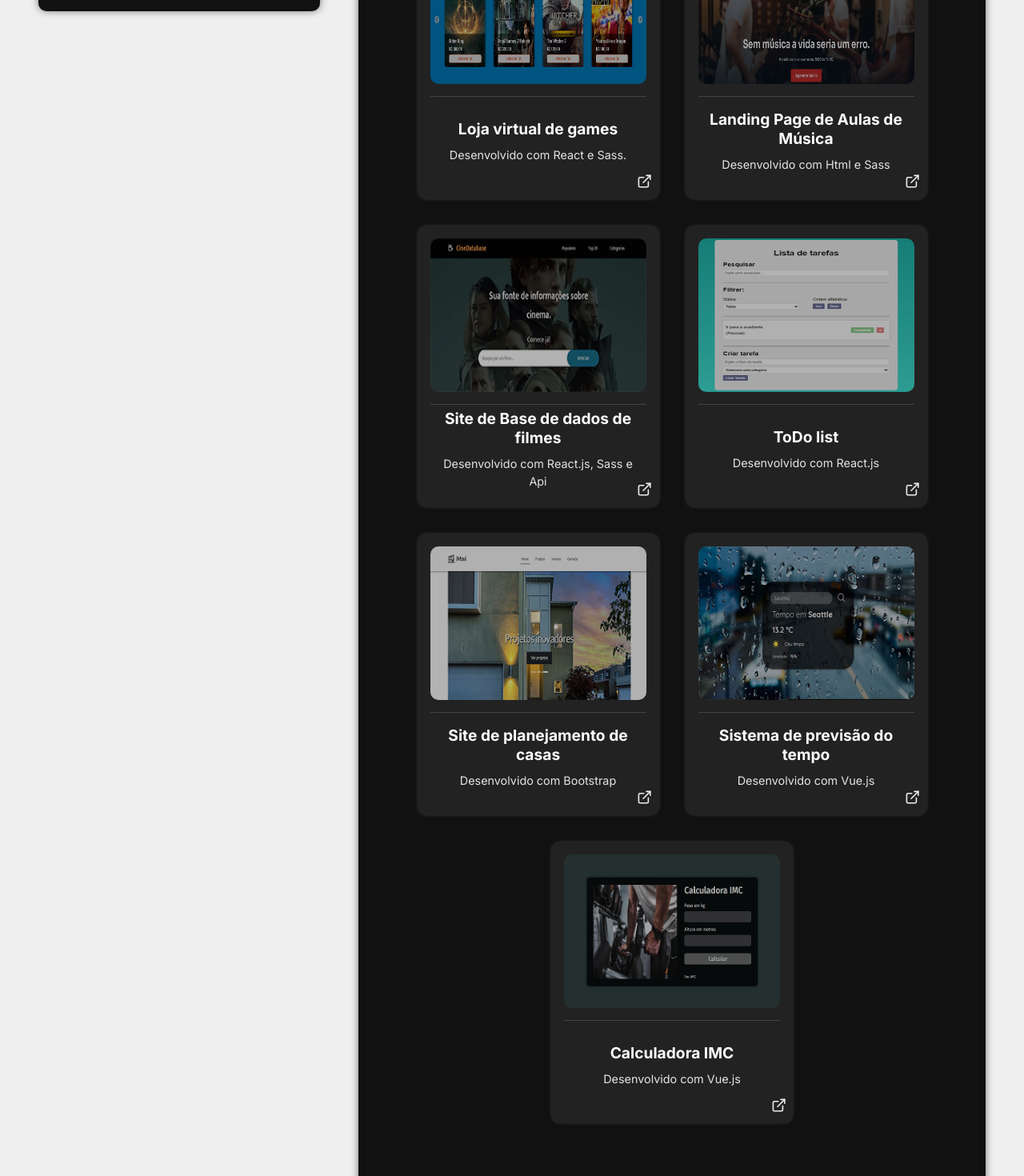
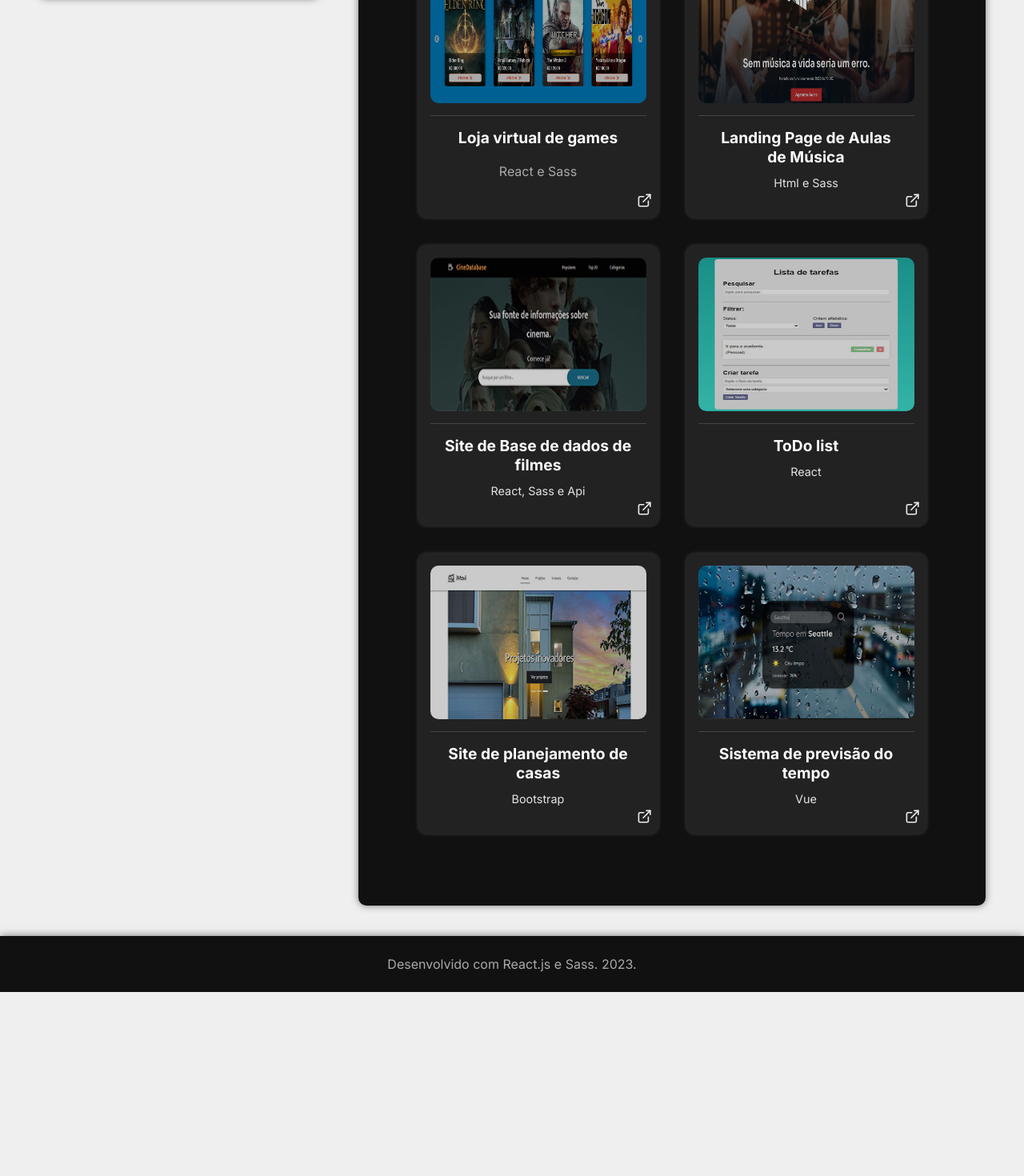
Before and after one commit to diogenesdev7/meuportfolio, a React (Vite) app: page / in a window 1280 px wide. Shown: the part 1180-2650 px from the top of the page at 80% size. After the commit the page ends 2420 px from the top, so only its background shows below. Built offline with nearby package versions, Linux system fonts and the light colour scheme.

Commit message:
att projetos

```diff
--- a/src/components/Projetos.jsx
+++ b/src/components/Projetos.jsx
@@ -1,4 +1,6 @@
-import React from 'react'
+import { DiBootstrap, DiGithub, DiCss3, DiHtml5, DiJavascript, DiPython, DiReact, DiSass } from 'react-icons/di'
+import { SiReact, SiSass, SiTailwindcss, SiTypescript  } from 'react-icons/si'
+import { BiLogoVuejs } from 'react-icons/bi'
 
 import '../styles/components/projetos.sass'
 import guitar from '../img/guitarclasses.jpg'
@@ -21,7 +23,9 @@ const Projetos = () => {
               </div>
               <div className="projetos-info-card">
               <a href="https://queststore-wheat.vercel.app" target='_blank'><h4>Loja virtual de games</h4></a>
-              <p>Desenvolvido com React e Sass.</p>
+                <div className="tec">
+                  React e Sass
+                </div>
               </div>
                 <a className='git-link' href="https://github.com/diogenesdev7/queststore">
                   <FiExternalLink />
@@ -34,7 +38,7 @@ const Projetos = () => {
             </div>
             <div className="projetos-info-card">
             <a href="https://diogenesdev7.github.io/html-css/guitar%20classes/" target='_blank'><h4>Landing Page de Aulas de Música</h4></a>
-              <p>Desenvolvido com Html e Sass</p>
+              <p>Html e Sass</p>
             </div>
               <a className='git-link' href="https://github.com/diogenesdev7/html-css/tree/main/guitar%20classes" target="_blank">
                 <FiExternalLink />
@@ -46,7 +50,7 @@ const Projetos = () => {
             </div>
             <div className="projetos-info-card">
             <a href="https://cinedatabase.vercel.app/" target='_blank'><h4>Site de Base de dados de filmes</h4></a>
-              <p>Desenvolvido com React.js, Sass e Api</p>
+              <p>React, Sass e Api</p>
             </div>
               <a className='git-link' href="https://github.com/diogenesdev7/cinedatabase" target="_blank">
                 <FiExternalLink />
@@ -58,7 +62,7 @@ const Projetos = () => {
             </div>
             <div className="projetos-info-card">
             <a href="https://diogenesdev7.github.io/todolist_react/" target='_blank'><h4>ToDo list</h4></a>
-              <p>Desenvolvido com React.js</p>
+              <p>React</p>
             </div>
               <a className='git-link' href="https://github.com/diogenesdev7/todolist_react" target="_blank">
                 <FiExternalLink />
@@ -70,7 +74,7 @@ const Projetos = () => {
             </div>
             <div className="projetos-info-card">
             <a href="https://diogenesdev7.github.io/html-css/casas_planejadas/" target='_blank'><h4>Site de planejamento de casas</h4></a>
-              <p>Desenvolvido com Bootstrap</p>
+              <p>Bootstrap</p>
             </div>
               <a className='git-link' href="https://github.com/diogenesdev7/html-css/tree/main/casas_planejadas" target="_blank">
                 <FiExternalLink />
@@ -82,21 +86,9 @@ const Projetos = () => {
             </div>
             <div className="projetos-info-card">
             <a href="https://diogenesdev7.github.io/previsao-do-tempo/" target='_blank'><h4>Sistema de previsão do tempo </h4></a>
-              <p>Desenvolvido com Vue.js</p>
+              <p>Vue</p>
             </div>
               <a className='git-link' href="https://github.com/diogenesdev7/previsao-do-tempo" target="_blank">
-                <FiExternalLink />
-              </a>
-          </div>
-          <div className="projetos-card">
-            <div className="projetos-card-image">
-            <a href="https://diogenesdev7.github.io/calculadoraIMC/" target='_blank'><img src={calculadoraIMC} alt="Calculadora IMC" /></a>
-            </div>
-            <div className="projetos-info-card">
-            <a href="https://diogenesdev7.github.io/calculadoraIMC/" target='_blank'><h4>Calculadora IMC </h4></a>
-              <p>Desenvolvido com Vue.js</p>
-            </div>
-              <a className='git-link' href="https://github.com/diogenesdev7/calculadoraIMC" target="_blank">
                 <FiExternalLink />
               </a>
           </div>
--- a/src/styles/components/app.sass
+++ b/src/styles/components/app.sass
@@ -14,9 +14,9 @@
 
     h1
         width: 100%
-        font-size: max(2.7rem, 4.3vw)
+        font-size: max(2.5rem, 4.3vw)
         text-align: center
-        margin-bottom: 2rem
+        margin-bottom: 1rem
         background: variables.$gradient
         -webkit-background-clip: text
         -webkit-text-fill-color: transparent
--- a/src/styles/components/mainContent.sass
+++ b/src/styles/components/mainContent.sass
@@ -42,7 +42,7 @@
             width: 100%
             font-weight: 500
             color: #888
-            margin: 10px 0 25px 0
+            margin: 25px 0 30px 0
 
         .tecnologia
             width: 25%
--- a/src/styles/components/projetos.sass
+++ b/src/styles/components/projetos.sass
@@ -43,22 +43,20 @@
         img
             width: 100%
             height: 100%
-            transition: ease-in-out .8s
-            filter: brightness(.7)
+            transition: ease-in-out .3s
+            filter: brightness(.8)
 
         img:hover
-            transform: scale(1.07)
             filter: brightness(1)
 
     .projetos-info-card
         height: 40%
         text-align: center
-        padding: 10px
+        padding: 15px
         background-color: #222
         display: flex
         flex-direction: column
         align-items: center
-        justify-content: center
         margin-top: 15px
         border-top: 1px solid #444
 
@@ -75,3 +73,12 @@
 
         a:hover
             color: color-mix(in srgb, variables.$text-color, rgba(221, 36, 118, 1) 30%)
+
+        .tec
+            display: flex
+            gap: 10px
+            margin-top: 20px
+            color: #aaa
+
+            svg
+                font-size: 1.5rem
--- a/src/styles/components/sidebar.sass
+++ b/src/styles/components/sidebar.sass
@@ -35,7 +35,7 @@
 
 .btn
     @include mixins.btn
-    transition: all .3s
+    transition: all .4s
 
 .btn:hover
     color: #fff
```
Lines whose indentation alone changed are shown as unchanged.
